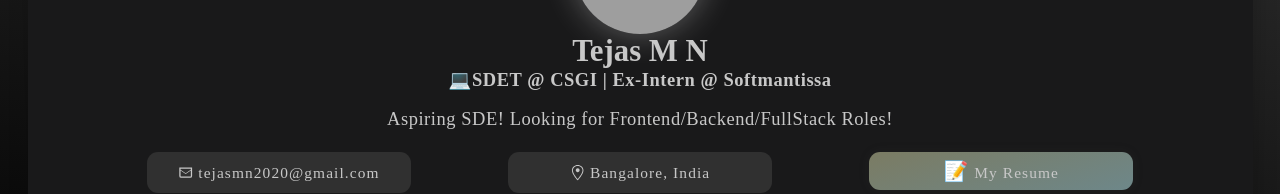
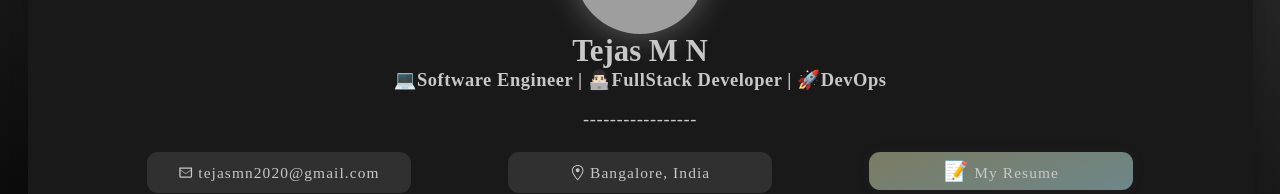
Before and after one commit to tejas-mn/react-portfolio, a React (Create React App) app in the folder my-portfolio/: page /u/1 in a window 1280 px wide. Shown: the part 148-342 px from the top of the page. Built offline with nearby package versions, Linux system fonts and the light colour scheme; grey boxes are pictures that could not be loaded; a web font is replaced by a local one.

Commit message:
Change Headline

```diff
--- a/my-portfolio/public/data.json
+++ b/my-portfolio/public/data.json
@@ -304,8 +304,8 @@
     "name": "Tejas M N",
     "email": "tejasmn2020@gmail.com",
     "location": "Bangalore, India",
-    "profession": "SDET @ CSGI | Ex-Intern @ Softmantissa ",
-    "headline": "Aspiring SDE! Looking for Frontend/Backend/FullStack Roles!",
+    "profession": "💻Software Engineer | 👨🏻‍💻FullStack Developer | 🚀DevOps",
+    "headline": "-----------------",
     "links": {
       "resume": "",
       "leetcode": "https://www.leetcode.com/tejasmn",
--- a/my-portfolio/src/components/Left/components/PicContainer.component.jsx
+++ b/my-portfolio/src/components/Left/components/PicContainer.component.jsx
@@ -28,7 +28,7 @@ export const PicContainer = () => {
         <div className={styles.picDesc}>
           <h2>{data.userInfo.name}</h2>
           <p>
-            <b>💻{data.userInfo.profession}</b>
+            <b>{data.userInfo.profession}</b>
           </p>
         </div>
       </div>
```
